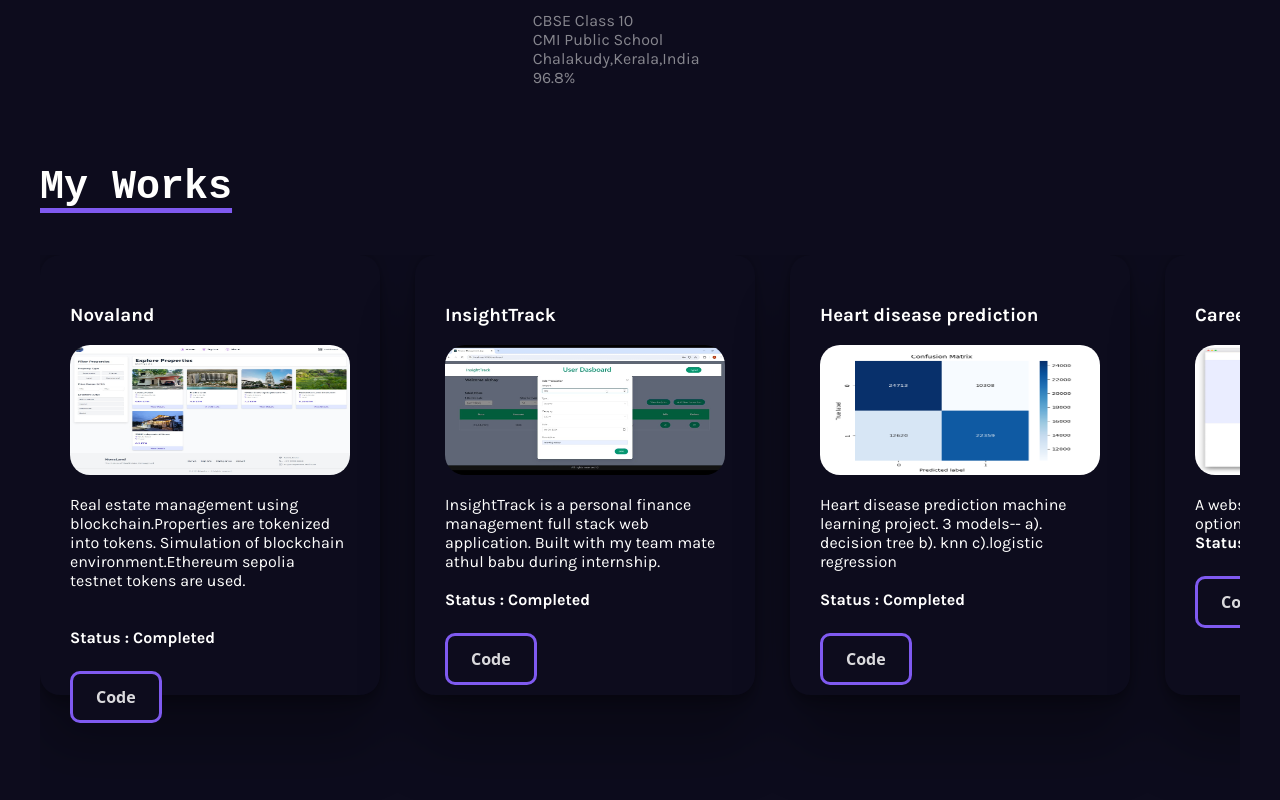
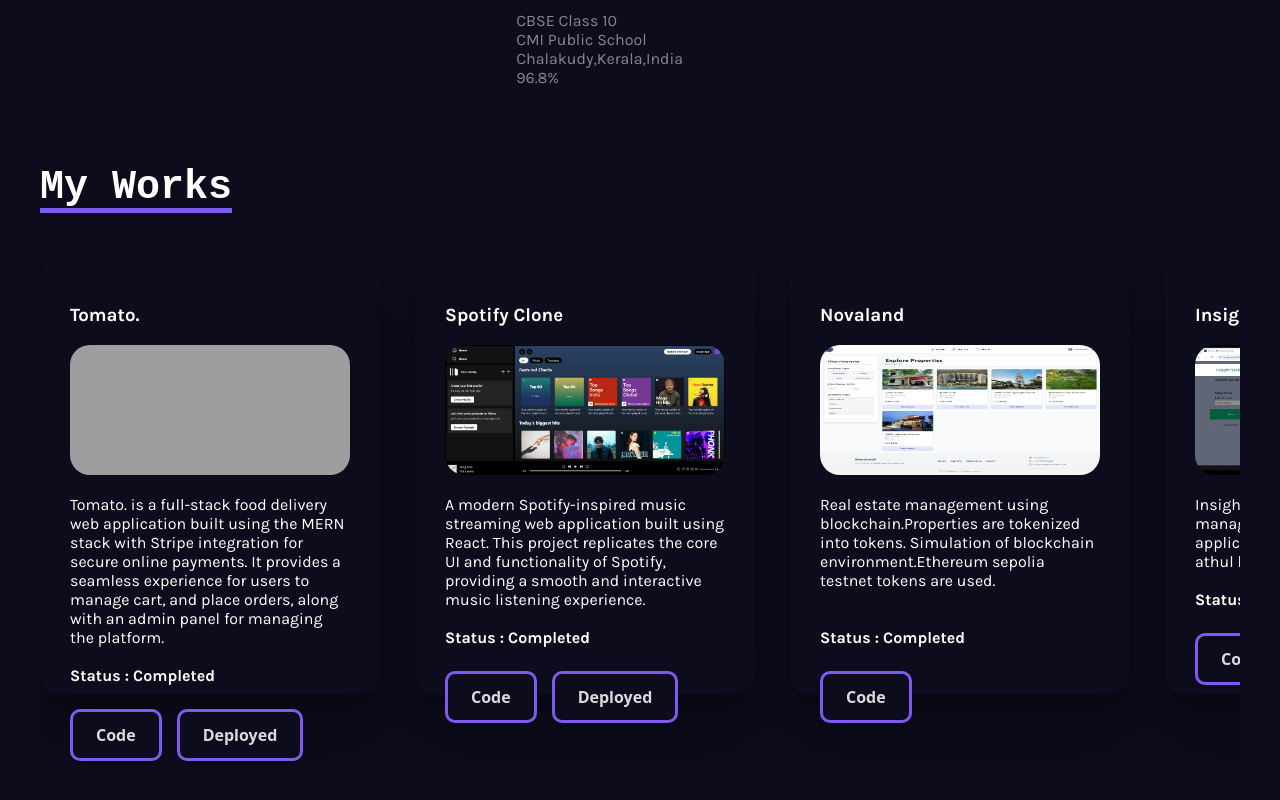
Before and after one commit to EbyJK/ebyjk.github.io, a plain HTML site: page index.html in a window 1280 px wide. Shown: the part 1668-2468 px from the top of the page. Drawn offline with Linux system fonts and the light colour scheme; grey boxes are pictures that could not be loaded; a web font is replaced by a local one.

Commit message:
updated with new projects

```diff
--- a/index.html
+++ b/index.html
@@ -91,7 +91,7 @@
             <script>
                 const typingText = document.getElementById('typing-text');
                 const cursor = document.getElementById('cursor');
-                const words = ["Front-End Web Developer", "Undergrad", "Student","Engineer"]; // Replace with your desired words
+                const words = ["Front-End Web Developer", "UX Design", "MERN Stack","Engineer"]; // Replace with your desired words
                 let currentWordIndex = 0;
 
                 function typeWriter() {
@@ -139,7 +139,8 @@
         <h1 class="kodo" id="sub_head">About</h1>
         <div id="about_content">
             <p id="about_para">
-                Welcome to my space in the internet! I'm Eby, a BTech student pursuing Computer Science and Engineering at Rajagiri Schoolof Engineering and Technology, located in the dynamic tech hub city of Kakkanad, Kochi.
+                Welcome to my space in the internet! I'm Eby, a BTech(Hons.) graduate in Computer Science and Engineering from Rajagiri School of Engineering and Technology, located in the dynamic tech hub city of Kakkanad, Kochi.
+                I have an honors in Machine Learning.
                 <br><br>I hail from the vibrant town of Chalakudy in Thrissur, Kerala, where I completed my schooling up to Class 10. My academic journey then took me to Changanassery for my higher secondary education. Currently, I am pursuing my undergraduate studies at Rajagiri School of Engineering and Technology in Kochi, where I continue to explore and grow in the world of technology and innovation.
                 <br><br>Join me on this exciting adventure as we explore the dynamic world of computer science and engineering together, driven by curiosity and a shared passion for learning!
             </p>
@@ -164,10 +165,10 @@
                 <div id="edu1">
                     <h3 id="edu_yr" class="kodo">2026</h3>
                     <div id="edu_details">
-                        <p>Btech in Computer Science and Engineering
+                        <p>Btech(Hons.) in Computer Science and Engineering
                             <br>Rajagiri School of Engineering and Technology
                             <br>Kakkanad, Kochi, Kerala
-                            <br>8.95 cgpa
+                            <br>8.86 cgpa
                         </p>
                     </div>
                 </div>
@@ -202,6 +203,61 @@
         <h1 id="sub_head" class="kodo">My Works</h1>
         <br>
         <div id="works_con">
+             <div id="works">
+                <div id="work_info">
+                    <h3 id="teach_title">
+                        <b>Tomato.</b>
+                    </h3>
+
+                    <img src="tomatosite.png" alt="" id="work_img">
+                    <p id="teach">
+                         Tomato. is a full-stack food delivery web application built using the MERN stack with Stripe integration for secure online payments. It provides a seamless experience for users to manage cart, and place orders, along with an admin panel for managing the platform.
+
+
+                        <br>
+                        <br><b>Status : Completed</b>
+                    </p>
+                </div>
+                <br>
+                <br>
+                <div id="works_buttons">
+
+                    <a id="download" href="https://github.com/EbyJK/Tomato." >
+                        Code
+                    </a>
+                     <a id="download" href="https://tomato-lhlo.vercel.app" >
+                        Deployed
+                    </a>
+                </div>
+            </div>
+            <div id="works">
+                <div id="work_info">
+                    <h3 id="teach_title">
+                        <b>Spotify Clone</b>
+                    </h3>
+
+                    <img src="spotifysite.png" alt="" id="work_img">
+                    <p id="teach">
+                         A modern Spotify-inspired music streaming web application built using React.
+This project replicates the core UI and functionality of Spotify, providing a smooth and interactive music listening experience.
+
+
+                        <br>
+                        <br><b>Status : Completed</b>
+                    </p>
+                </div>
+                <br>
+                <br>
+                <div id="works_buttons">
+
+                    <a id="download" href="https://github.com/EbyJK/Spotify_Clone" >
+                        Code
+                    </a>
+                     <a id="download" href="https://spotify-clone-tau-blue.vercel.app" >
+                        Deployed
+                    </a>
+                </div>
+            </div>
             <div id="works">
                 <div id="work_info">
                     <h3 id="teach_title">
```
